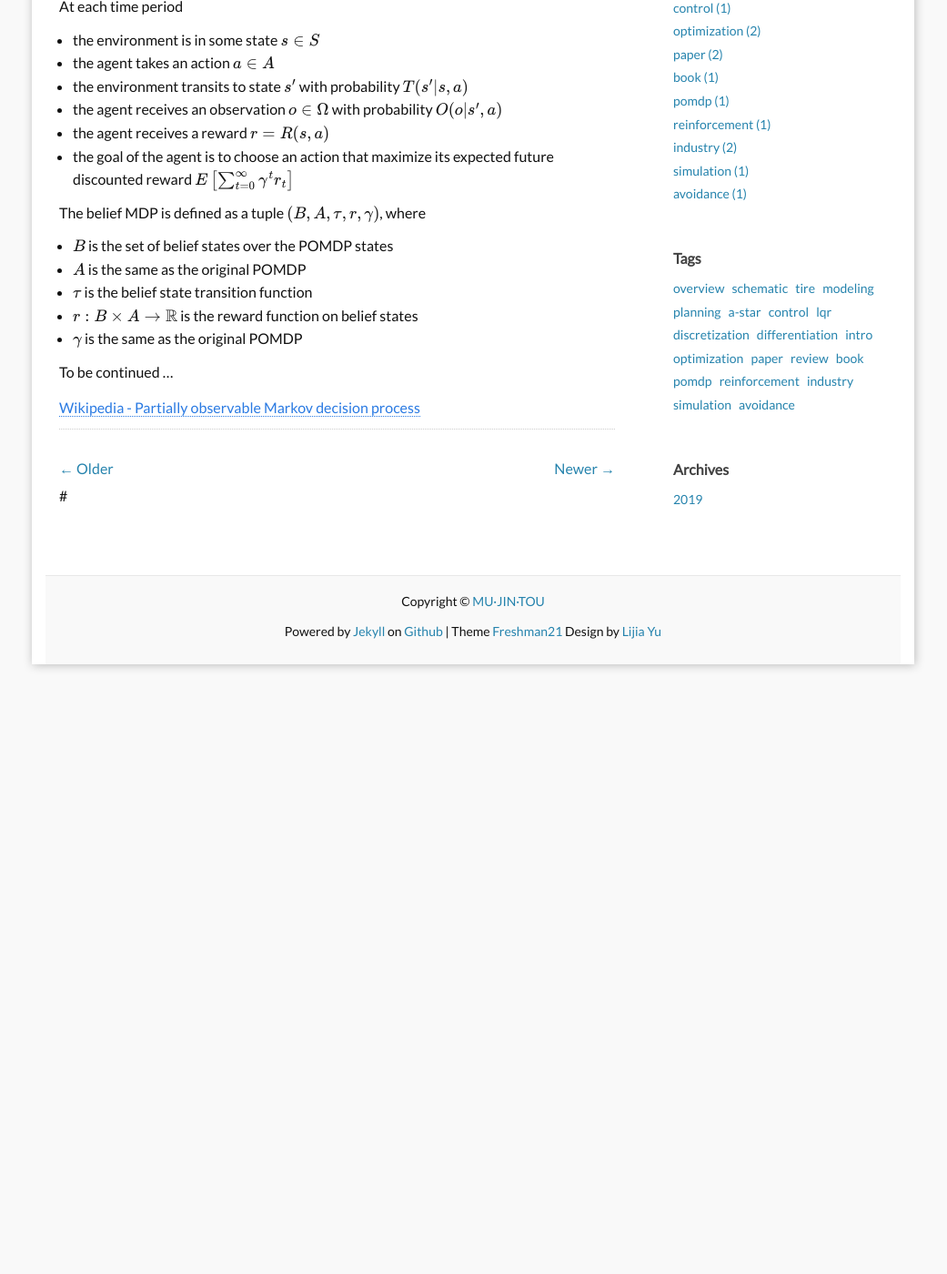
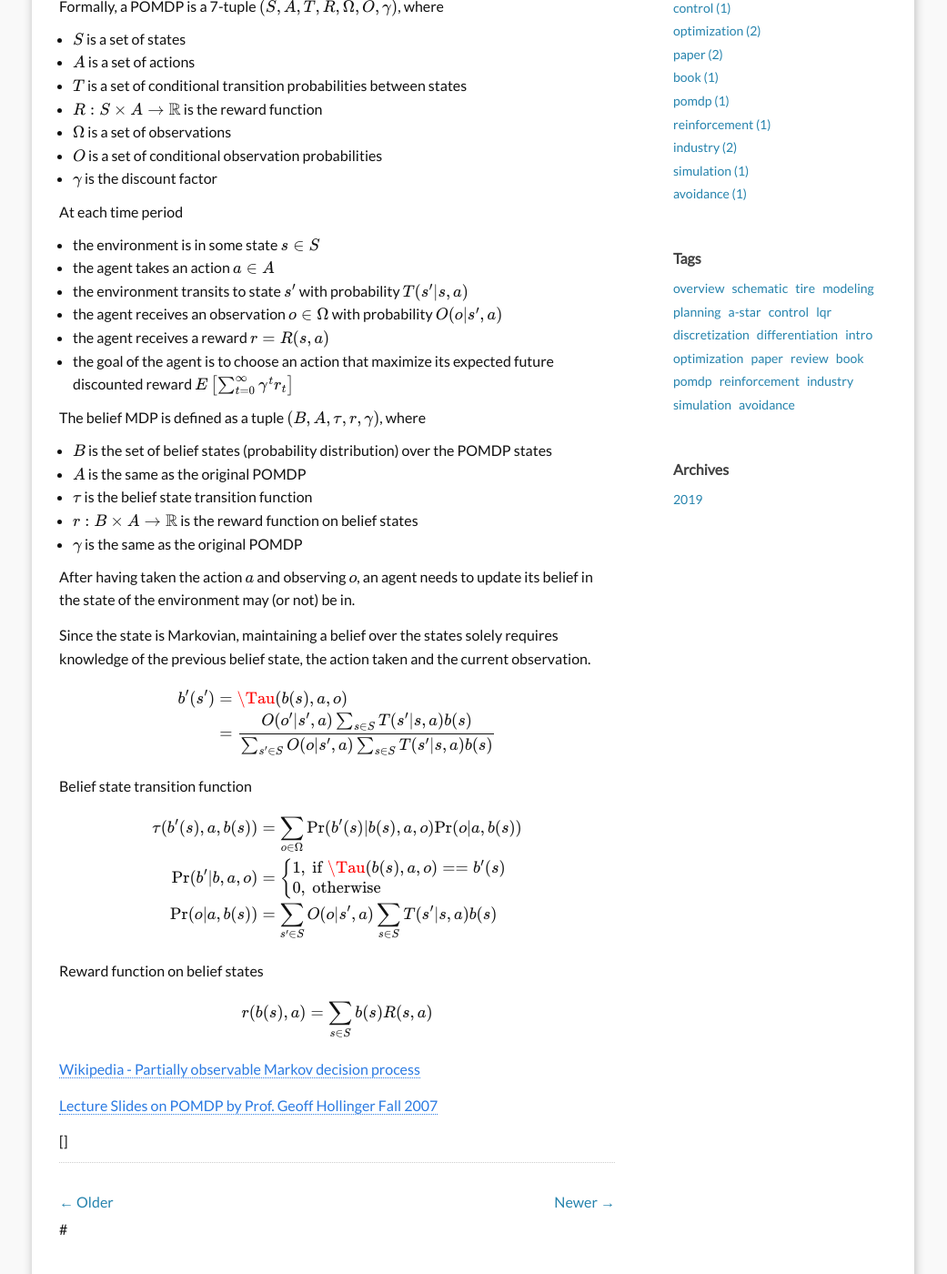
Before and after one commit to intonomos/blog, a Jekyll site: the page built from _posts/2019-03-20-POMDP-Belief-MDP.md, in a window 1280 px wide and 1400 px high, scrolled down 581 px. Shown: the whole window at 91% size, without its empty margins (120-1161 px from the left). Built offline with Jekyll 4.4.1, drawn with Linux system fonts in a browser that asks for light colours; formulas are drawn with MathJax 3; comment, search, counter and statistics services are not loaded; before the commit the page ends 1341 px from its top, so only the background shows below that.

Commit message:
Update 2019-03-20-POMDP-Belief-MDP.md

```diff
--- a/_posts/2019-03-20-POMDP-Belief-MDP.md
+++ b/_posts/2019-03-20-POMDP-Belief-MDP.md
@@ -25,12 +27,45 @@ At each time period
 - the goal of the agent is to choose an action that maximize its expected future discounted reward $$E\left[ \sum_{t=0}^{\infty} \gamma^t r_t \right]$$
 
 The belief MDP is defined as a tuple $$(B, A, \tau, r, \gamma)$$, where
-- $$B$$ is the set of belief states over the POMDP states
+- $$B$$ is the set of belief states (probability distribution) over the POMDP states
 - $$A$$ is the same as the original POMDP
 - $$\tau$$ is the belief state transition function
 - $$r: B \times A \rightarrow \mathbb{R}$$ is the reward function on belief states
 - $$\gamma$$ is the same as the original POMDP
 
-To be continued ...
+After having taken the action $$a$$ and observing $$o$$, an agent needs to update its belief in the state of the environment may (or not) be in.
+
+Since the state is Markovian, maintaining a belief over the states solely requires knowledge of the previous belief state, the action taken and the current observation.
+
+$$
+\begin{aligned}
+b'(s') &= \Tau(b(s), a, o)\\
+   &=\frac{O(o' \vert s', a) \sum_{s \in S}T(s' \vert s, a)b(s)}{\sum_{s' \in S} O(o \vert s', a) \sum_{s \in S} T(s'\vert s, a) b(s)}
+\end{aligned}
+$$
+
+Belief state transition function
+
+$$
+\begin{aligned}
+\tau(b'(s), a, b(s)) &= \sum_{o \in \Omega} \text{Pr}(b'(s) \vert b(s), a, o)\text{Pr}(o \vert a, b(s)) \\
+\text{Pr}(b' \vert b, a, o) &=
+\begin{cases}
+1, \text{ if } \Tau(b(s), a, o) == b'(s)\\
+0, \text{ otherwise}
+\end{cases} \\
+\text{Pr}(o \vert a, b(s)) &= \sum_{s' \in S} O(o \vert s', a) \sum_{s \in S} T(s'\vert s, a) b(s)
+\end{aligned}
+$$
+
+Reward function on belief states
+
+$$
+r(b(s), a) = \sum_{s \in S} b(s) R(s, a)
+$$
 
 [Wikipedia - Partially observable Markov decision process](https://en.wikipedia.org/wiki/Partially_observable_Markov_decision_process)
+
+[Lecture Slides on POMDP by Prof. Geoff Hollinger Fall 2007](http://www.cs.cmu.edu/~ggordon/780-fall07/lectures/POMDP_lecture.pdf)
+
+[]
```
Also changed, not shown: other parts of _posts/2019-03-20-POMDP-Belief-MDP.md (+2 -0 lines), assets/markov_models_table.png (added).
